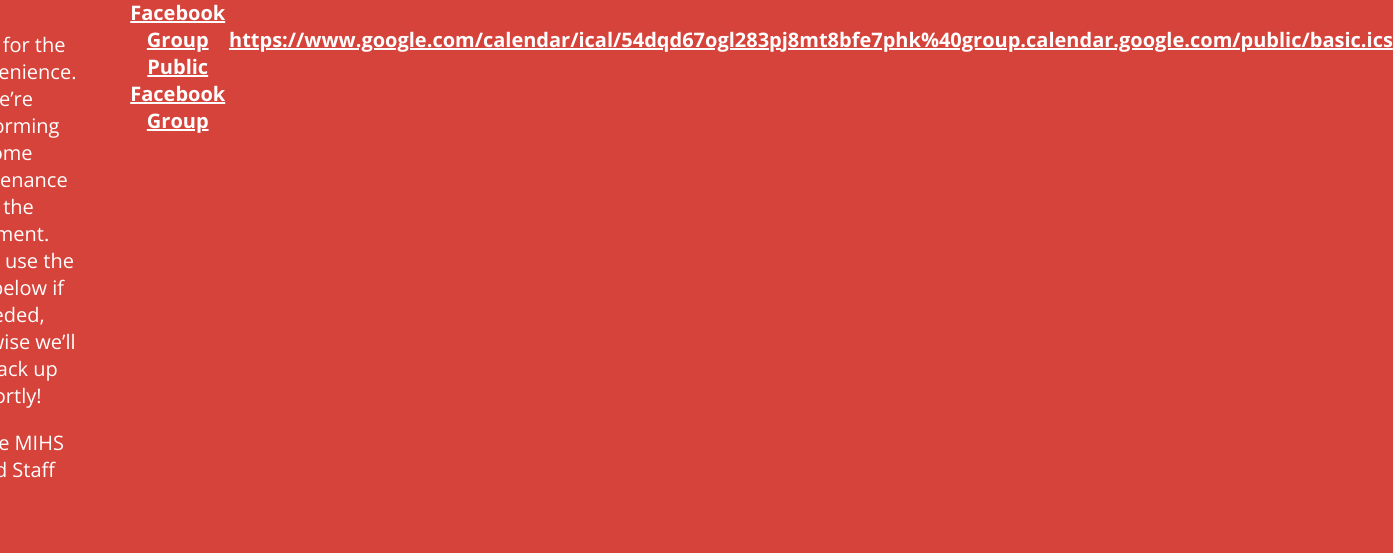
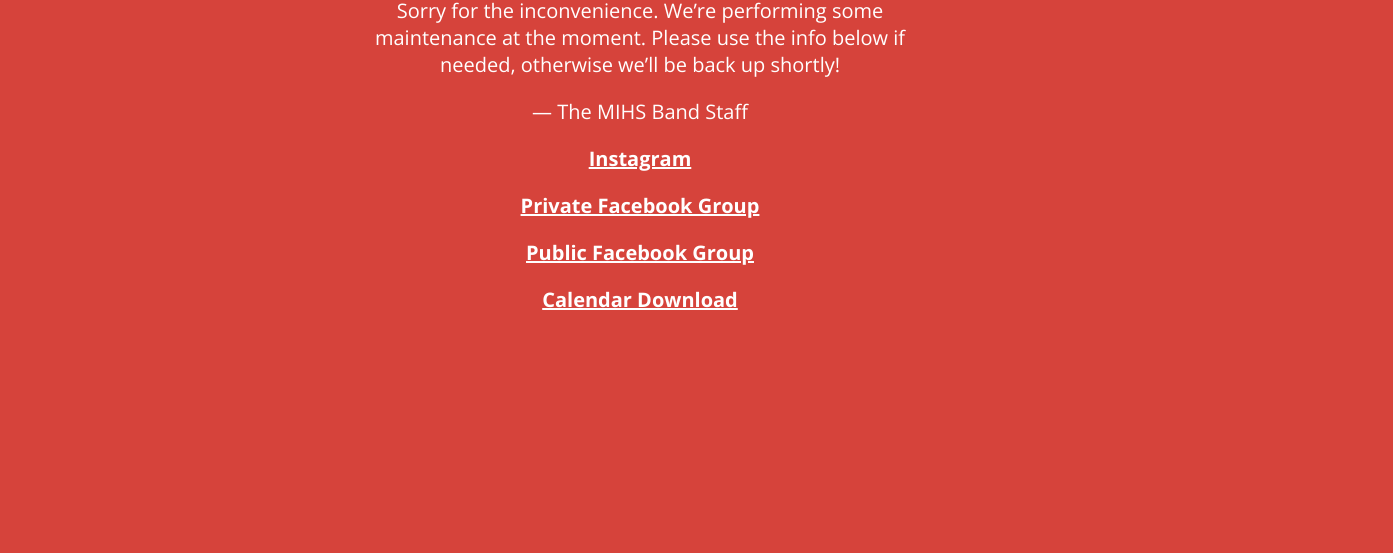
Before and after one commit to aaronjevitt/aaronjevitt.github.io, a plain HTML site: page index.html in a window 1280 px wide. Shown: the part 361-914 px from the top of the page, 1393 px wide, since content can reach past the window. After the commit the page ends 800 px from the top, so only its background shows below. Drawn offline with nearby package versions, Linux system fonts and the light colour scheme.

Commit message:
Update index.html

```diff
--- a/index.html
+++ b/index.html
@@ -20,17 +20,12 @@
         <p>Sorry for the inconvenience. We&rsquo;re performing some maintenance at the moment. Please use the info below if needed, otherwise we&rsquo;ll be back up shortly!</p>
         <p>&mdash; The MIHS Band Staff</p>
     </div>
+
+<div>
+<p><a href="https://www.instagram.com/merrittislandbands/">Instagram</a></p>
+<p><a href="https://www.facebook.com/groups/165516356092/">Private Facebook Group</a></p>
+<p><a href="https://www.facebook.com/merrittislandband">Public Facebook Group</a></p>
+<p><a href="https://www.google.com/calendar/ical/54dqd67ogl283pj8mt8bfe7phk%40group.calendar.google.com/public/basic.ics" target="_blank">Calendar Download</a></p>
+</div>
 </article>
-<div>
-<a href="https://www.instagram.com/merrittislandbands/">Instagram</a>
-<a href="https://www.facebook.com/groups/165516356092/">Private Facebook Group</a>
-<a href="https://www.facebook.com/merrittislandband">Public Facebook Group</a>
-</div>
-<div>
-  <p>
-    <span>
-      <a data-auto-recognition="true" href="https://www.google.com/calendar/ical/54dqd67ogl283pj8mt8bfe7phk%40group.calendar.google.com/public/basic.ics" target="_blank">https://www.google.com/calendar/ical/54dqd67ogl283pj8mt8bfe7phk%40group.calendar.google.com/public/basic.ics</a>
-    </span>
-</p>
-</div>
   </html>
```
